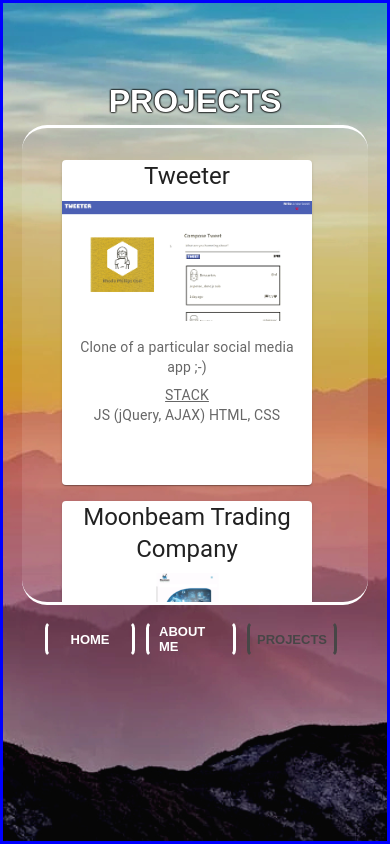
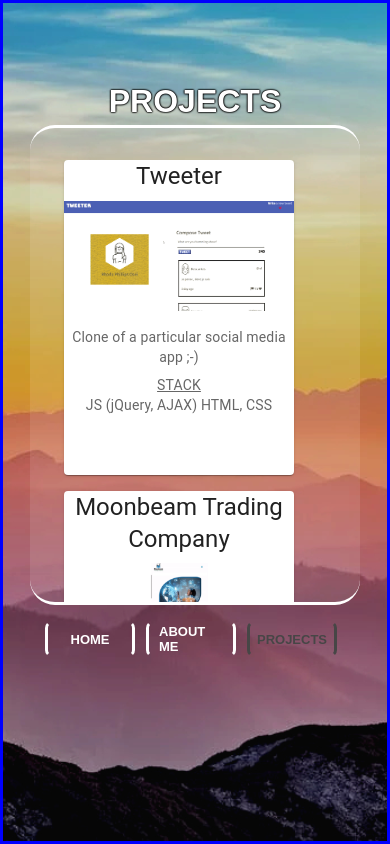
Before and after one commit to rphillipsosei/rhoda-portfolio, a Next.js app: page / in a window 390 px wide. Shown: the part 1784-2628 px from the top of the page. Built offline with nearby package versions, Linux system fonts and the light colour scheme; a web font is replaced by a local one.

Commit message:
resize project cards

```diff
--- a/components/Projects.js
+++ b/components/Projects.js
@@ -65,7 +65,7 @@ export default function Projects() {
                     className={styles.democontainer}
                     component="img"
                     alt="green iguana"
-                    height="120"
+                    height="110"
                     image={project.image}
                   />
                   <CardContent>
--- a/styles/Projects.module.css
+++ b/styles/Projects.module.css
@@ -255,7 +255,7 @@
   .projectsbox {
     height: 600px;
     margin-top: -1rem;
-    width: 90%;
+    width: 86%;
   }
 
 
@@ -283,7 +283,7 @@
   }
 
   .cardrow {
-    /* margin-left: 1rem; */
+    margin-right: 1rem;
     margin-top: 2rem;
     width: 300px;
     height: 490px;
@@ -294,7 +294,7 @@
   }
 
   .cardcontainer {
-    width: 250px;
+    width: 230px;
   }
 
   .projectbuttons {
```
